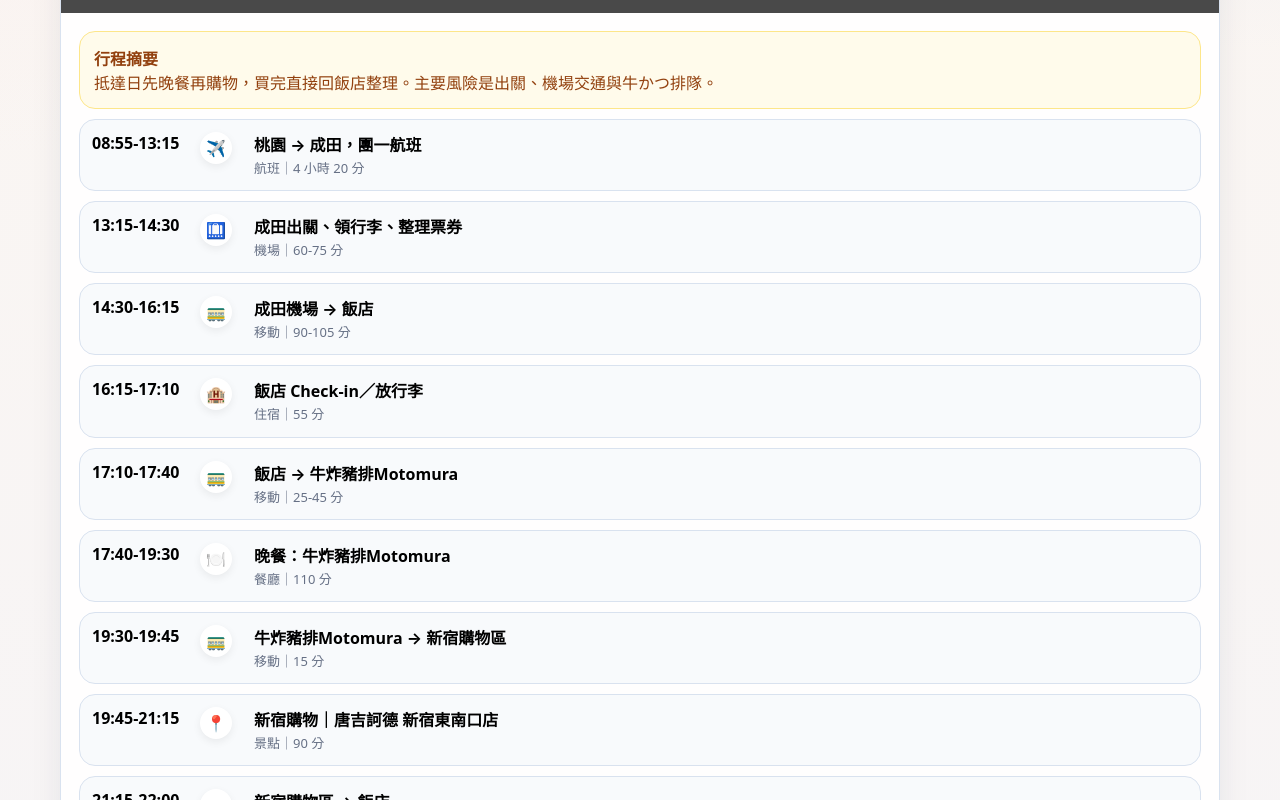
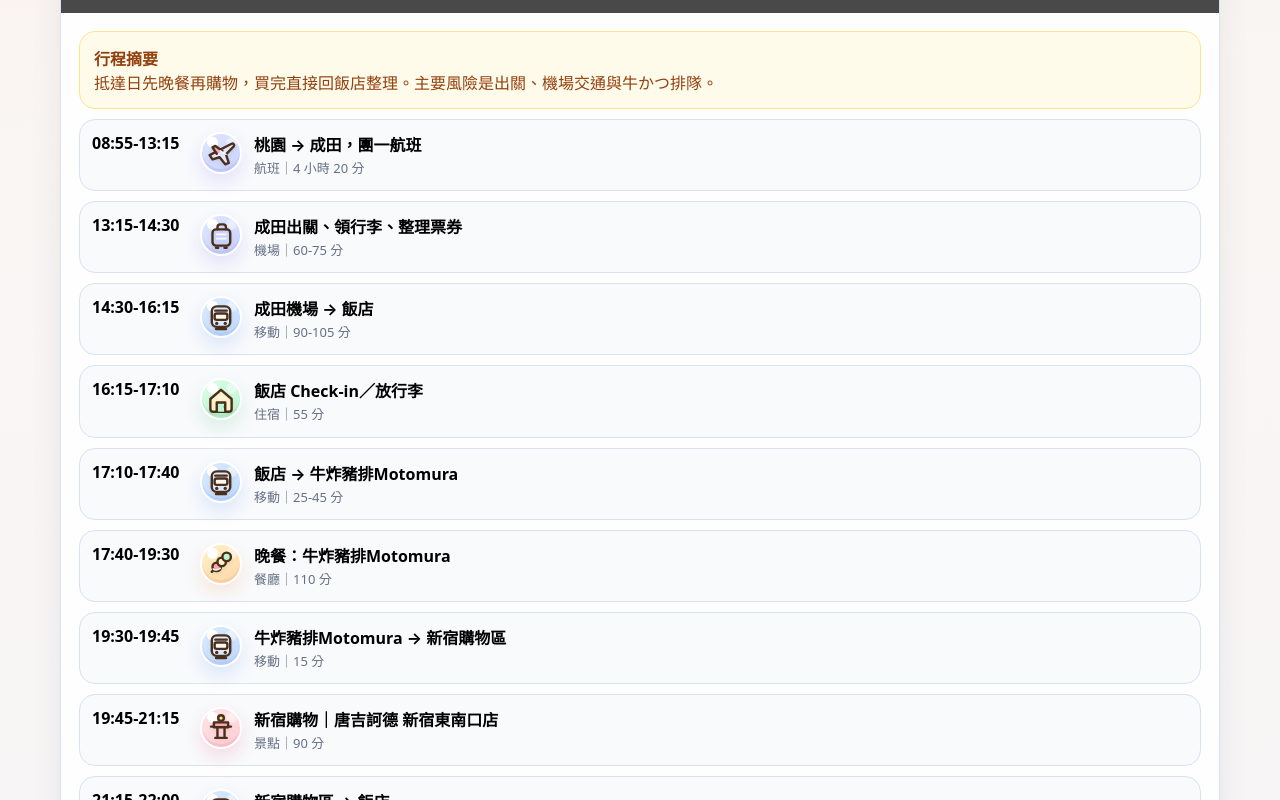
Before and after one commit to kitehsieh-cloud/yyd, a React (Vite) app: page / in a window 1280 px wide. Shown: the part 1500-2300 px from the top of the page. Built offline with nearby package versions, Linux system fonts and the light colour scheme; grey boxes are pictures that could not be loaded.

Commit message:
Redraw itinerary icons in camera style

```diff
--- a/src/App.jsx
+++ b/src/App.jsx
@@ -296,7 +296,17 @@ const DAYS = [
   },
 ];
 
-const ICON = { attraction: "📍", restaurant: "🍽️", transfer: "🚃", hotel: "🏨", flight: "✈️", airport: "🛄", album: "🖼️", route: "🧭", fortune: "🌟" };
+const ICON_LABELS = {
+  attraction: "景點",
+  restaurant: "用餐",
+  transfer: "移動",
+  hotel: "住宿",
+  flight: "航班",
+  airport: "機場",
+  album: "相簿",
+  route: "路線",
+  fortune: "大吉籤",
+};
 
 function emptyPhotosByDay() { return Object.fromEntries(DAYS.map((day) => [day.id, []])); }
 function dayPhotoTarget(dayId) { return PHOTO_TARGETS[dayId] || DEFAULT_PHOTO_TARGET; }
@@ -551,7 +561,69 @@ function RichDetailRows({ item, day }) {
   </div>;
 }
 function typeLabel(type) { return { attraction: "景點", restaurant: "餐廳", transfer: "移動", hotel: "住宿", flight: "航班", airport: "機場" }[type] || type; }
-function mark(type) { return <span className="icon">{ICON[type] || "•"}</span>; }
+function TravelIconSvg({ type }) {
+  const stroke = "#4b2f1d";
+  const common = { stroke, strokeWidth: 3.4, strokeLinecap: "round", strokeLinejoin: "round" };
+  if (type === "restaurant") return <svg viewBox="0 0 48 48" aria-hidden="true">
+    <path d="M11 35l24-24" {...common} />
+    <circle cx="18" cy="28" r="6" fill="#fda4af" {...common} />
+    <circle cx="25" cy="21" r="6" fill="#fef3c7" {...common} />
+    <circle cx="32" cy="14" r="6" fill="#bbf7d0" {...common} />
+    <path d="M13 31c2 2 7 2 10-1" fill="none" stroke="#fff7ed" strokeWidth="2.3" strokeLinecap="round" />
+  </svg>;
+  if (type === "transfer") return <svg viewBox="0 0 48 48" aria-hidden="true">
+    <rect x="11" y="9" width="26" height="29" rx="7" fill="#dbeafe" {...common} />
+    <path d="M16 15h16" {...common} />
+    <rect x="15" y="19" width="18" height="9" rx="3" fill="#fff7ed" {...common} />
+    <circle cx="18" cy="33" r="2.4" fill="#4b2f1d" />
+    <circle cx="30" cy="33" r="2.4" fill="#4b2f1d" />
+    <path d="M17 41h14" {...common} />
+  </svg>;
+  if (type === "hotel") return <svg viewBox="0 0 48 48" aria-hidden="true">
+    <path d="M9 24L24 11l15 13v14a4 4 0 0 1-4 4H13a4 4 0 0 1-4-4z" fill="#fef3c7" {...common} />
+    <path d="M18 42V29h12v13" fill="#bbf7d0" {...common} />
+    <path d="M17 22h14" stroke="#fff7ed" strokeWidth="2.5" strokeLinecap="round" />
+    <circle cx="29" cy="35" r="1.3" fill="#4b2f1d" />
+  </svg>;
+  if (type === "flight") return <svg viewBox="0 0 48 48" aria-hidden="true">
+    <path d="M8 27l31-16c2.6-1.3 4.8 1.9 2.7 4L31 26l4 12-5 2-8-10-10 3-4-6z" fill="#e0e7ff" {...common} />
+    <path d="M18 25l-6-9 4-2 10 7" fill="#fda4af" {...common} />
+    <path d="M31 26l-8-5" stroke="#fff7ed" strokeWidth="2.3" strokeLinecap="round" />
+  </svg>;
+  if (type === "airport") return <svg viewBox="0 0 48 48" aria-hidden="true">
+    <rect x="12" y="16" width="25" height="23" rx="5" fill="#c7d2fe" {...common} />
+    <path d="M19 16v-3a4 4 0 0 1 4-4h4a4 4 0 0 1 4 4v3" fill="none" {...common} />
+    <path d="M18 23h13M18 29h13" stroke="#fff7ed" strokeWidth="2.5" strokeLinecap="round" />
+    <path d="M17 42h3M29 42h3" {...common} />
+  </svg>;
+  if (type === "album") return <svg viewBox="0 0 48 48" aria-hidden="true">
+    <rect x="9" y="12" width="30" height="25" rx="5" fill="#e9d5ff" {...common} />
+    <circle cx="30" cy="21" r="3" fill="#fda4af" {...common} />
+    <path d="M13 33l8-8 6 6 4-4 5 6" fill="#bbf7d0" {...common} />
+  </svg>;
+  if (type === "route") return <svg viewBox="0 0 48 48" aria-hidden="true">
+    <circle cx="24" cy="24" r="16" fill="#dbeafe" {...common} />
+    <path d="M28 13l-4 13-8 8 4-13z" fill="#fda4af" {...common} />
+    <circle cx="24" cy="24" r="2" fill="#4b2f1d" />
+  </svg>;
+  if (type === "fortune") return <svg viewBox="0 0 48 48" aria-hidden="true">
+    <path d="M17 11h14l6 7-3 22H14l-3-22z" fill="#fda4af" {...common} />
+    <path d="M19 11c0-4 10-4 10 0" fill="none" {...common} />
+    <path d="M18 26h12M22 20h4M20 32h8" stroke="#fff7ed" strokeWidth="2.4" strokeLinecap="round" />
+    <path d="M37 9l1.3 3 3 1.3-3 1.3-1.3 3-1.3-3-3-1.3 3-1.3z" fill="#fde68a" stroke={stroke} strokeWidth="2" strokeLinejoin="round" />
+  </svg>;
+  return <svg viewBox="0 0 48 48" aria-hidden="true">
+    <path d="M10 22h28" fill="none" {...common} />
+    <path d="M14 16h20v7H14z" fill="#fda4af" {...common} />
+    <path d="M19 23v15M29 23v15" fill="none" {...common} />
+    <path d="M16 38h16" fill="none" {...common} />
+    <circle cx="24" cy="10" r="4" fill="#fde68a" {...common} />
+  </svg>;
+}
+
+function mark(type) {
+  return <span className={`icon icon-${type}`} role="img" aria-label={ICON_LABELS[type] || "項目"}><TravelIconSvg type={type} /></span>;
+}
 function isTokenError(error) {
   const message = error instanceof Error ? error.message : String(error || "");
   return error?.status === 401 || error?.status === 403 || /bad credentials|requires authentication|resource not accessible|fine-grained pat|token/i.test(message);
--- a/src/styles.css
+++ b/src/styles.css
@@ -344,13 +344,93 @@ button {
 }
 
 .icon {
+  position: relative;
   display: inline-grid;
   place-items: center;
-  width: 32px;
-  height: 32px;
+  flex: 0 0 auto;
+  width: 42px;
+  height: 42px;
+  overflow: hidden;
   border-radius: 999px;
-  background: white;
-  box-shadow: 0 3px 9px #0001;
+  color: #334155;
+  background:
+    radial-gradient(circle at 28% 22%, #fff 0 13%, transparent 14%),
+    linear-gradient(145deg, #ffffff, #eef2ff);
+  border: 2px solid #ffffff;
+  box-shadow: 0 8px 18px #1e293b18, inset 0 -3px 0 #0f172a0d;
+  font-size: 19px;
+  line-height: 1;
+}
+
+.icon svg {
+  position: relative;
+  z-index: 1;
+  width: 34px;
+  height: 34px;
+  filter: drop-shadow(0 2px 2px #4b2f1d18);
+}
+
+.icon::after {
+  content: "";
+  position: absolute;
+  right: 5px;
+  top: 5px;
+  width: 7px;
+  height: 7px;
+  border-radius: 999px;
+  background: #fff8;
+  box-shadow: 0 0 0 2px #ffffff66;
+}
+
+.icon-attraction {
+  background:
+    radial-gradient(circle at 28% 22%, #fff 0 13%, transparent 14%),
+    linear-gradient(145deg, #ffe4e6, #fecdd3);
+  box-shadow: 0 8px 18px #e11d4824, inset 0 -3px 0 #be123c18;
+}
+
+.icon-restaurant {
+  background:
+    radial-gradient(circle at 28% 22%, #fff 0 13%, transparent 14%),
+    linear-gradient(145deg, #fef3c7, #fed7aa);
+  box-shadow: 0 8px 18px #f9731624, inset 0 -3px 0 #c2410c18;
+}
+
+.icon-transfer,
+.icon-route {
+  background:
+    radial-gradient(circle at 28% 22%, #fff 0 13%, transparent 14%),
+    linear-gradient(145deg, #dbeafe, #bfdbfe);
+  box-shadow: 0 8px 18px #2563eb22, inset 0 -3px 0 #1d4ed818;
+}
+
+.icon-hotel {
+  background:
+    radial-gradient(circle at 28% 22%, #fff 0 13%, transparent 14%),
+    linear-gradient(145deg, #dcfce7, #bbf7d0);
+  box-shadow: 0 8px 18px #16a34a22, inset 0 -3px 0 #15803d18;
+}
+
+.icon-flight,
+.icon-airport {
+  background:
+    radial-gradient(circle at 28% 22%, #fff 0 13%, transparent 14%),
+    linear-gradient(145deg, #e0e7ff, #c7d2fe);
+  box-shadow: 0 8px 18px #4f46e522, inset 0 -3px 0 #4338ca18;
+}
+
+.icon-album {
+  background:
+    radial-gradient(circle at 28% 22%, #fff 0 13%, transparent 14%),
+    linear-gradient(145deg, #f5d0fe, #e9d5ff);
+  box-shadow: 0 8px 18px #a855f722, inset 0 -3px 0 #7e22ce18;
+}
+
+.icon-fortune {
+  background:
+    radial-gradient(circle at 28% 22%, #fff 0 13%, transparent 14%),
+    linear-gradient(145deg, #fde68a, #fda4af);
+  box-shadow: 0 8px 18px #f59e0b2b, inset 0 -3px 0 #b4530918;
 }
 
 .progress {
```
